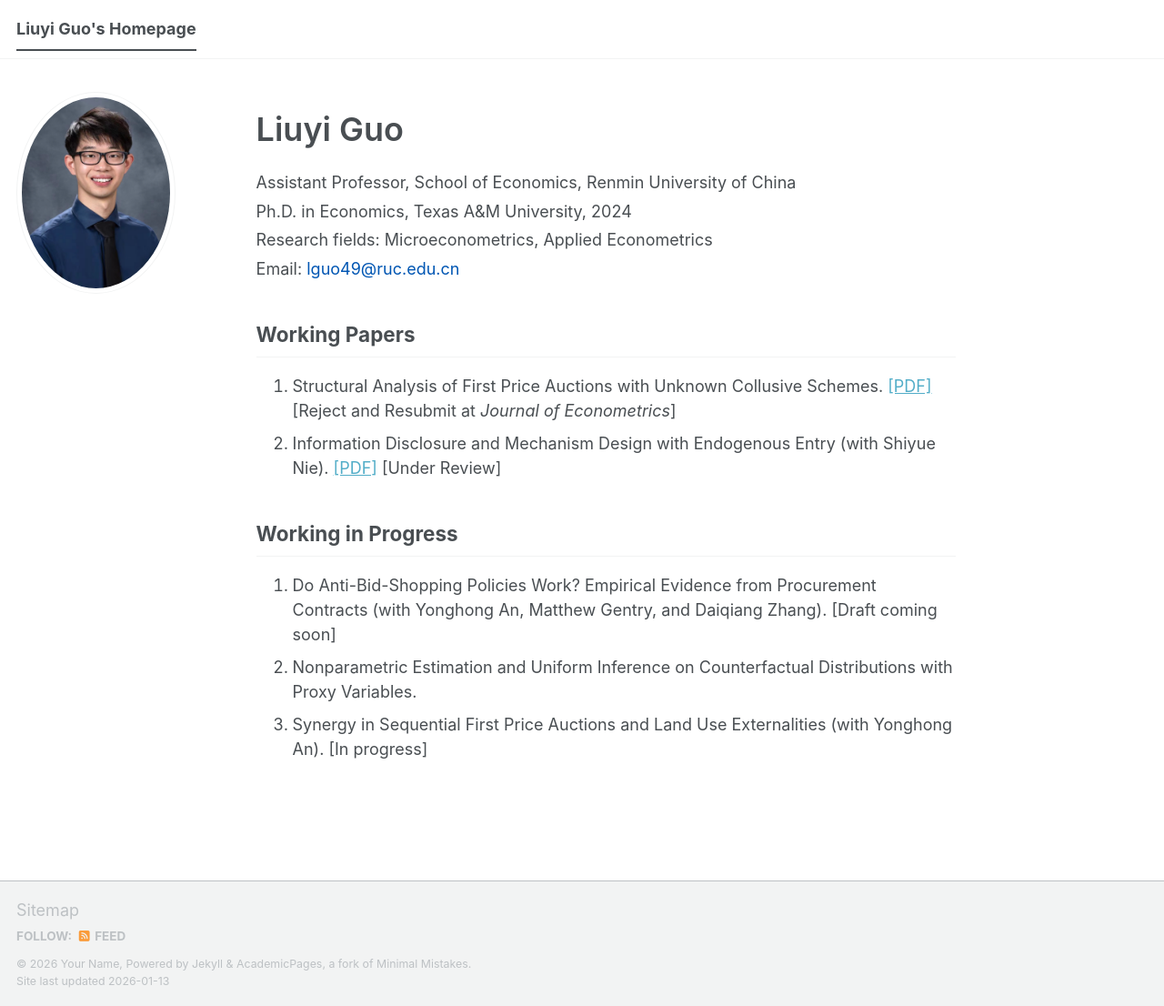
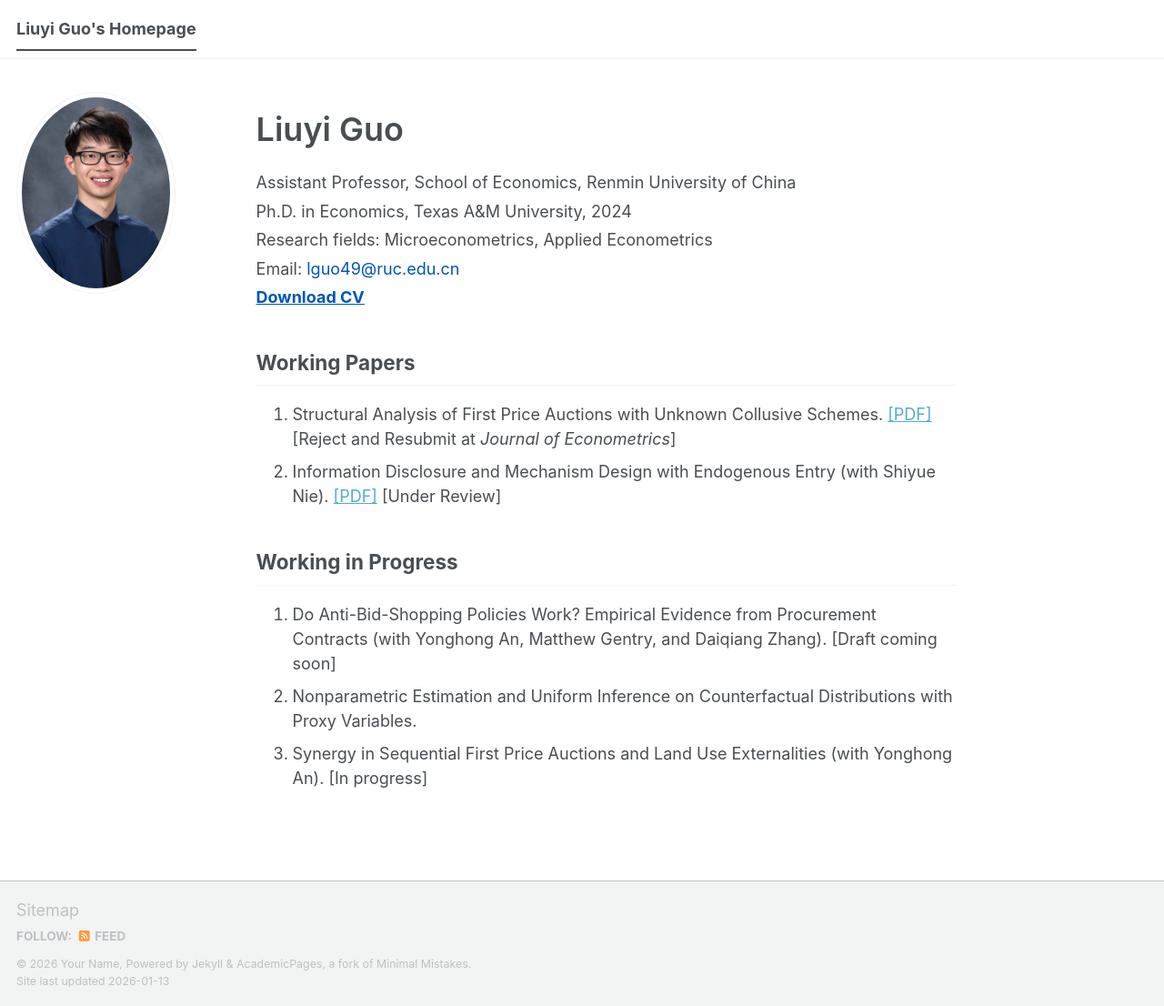
Before and after one commit to guoliuyi/lguo, a Jekyll site: the page built from _pages/about.md, in a window 1280 px wide and 1106 px high. Shown: the whole window at 91% size. Built offline with Jekyll 4.4.1, drawn with Linux system fonts in a browser that asks for light colours; a script bundle is joined from its source files by our own code; library files that are not in the unit come from our copies.

Commit message:
Update about.md

```diff
--- a/_pages/about.md
+++ b/_pages/about.md
@@ -7,29 +7,29 @@ redirect_from:
   - /about.html
 ---
 
-<div style="margin-bottom:1.5em;">
-  <div style="font-size:2rem; font-weight:600; margin-bottom:0.5em;">
+<div class="profile-header" style="margin-bottom:1.5em;">
+  <div class="name" style="font-size:2rem; font-weight:600; margin-bottom:0.5em;">
     Liuyi Guo
   </div>
 
-  <div style="line-height:1.5;">
-    <div style="margin-bottom:0.25em;">
-      Assistant Professor, School of Economics, Renmin University of China
-    </div>
-    <div style="margin-bottom:0.25em;">
-      Ph.D. in Economics, Texas A&amp;M University, 2024
-    </div>
-    <div style="margin-bottom:0.25em;">
-      Research fields: Microeconometrics, Applied Econometrics
-    </div>
-    <div>
-      Email:
-      <a href="mailto:lguo49@ruc.edu.cn" style="color:#0056b3; text-decoration:none;">
-        lguo49@ruc.edu.cn
-      </a>
-    </div>
+  <div class="meta" style="margin-bottom:0.25em; line-height:1.5;">
+    Assistant Professor, School of Economics, Renmin University of China
   </div>
-</div>
+  <div class="meta" style="margin-bottom:0.25em; line-height:1.5;">
+    Ph.D. in Economics, Texas A&amp;M University, 2024
+  </div>
+  <div class="meta" style="margin-bottom:0.25em; line-height:1.5;">
+    Research fields: Microeconometrics, Applied Econometrics
+  </div>
+  <div class="meta" style="margin-bottom:0.25em; line-height:1.5;">
+    Email: <a href="mailto:lguo49@ruc.edu.cn" style="color:#0056b3; text-decoration:none;">lguo49@ruc.edu.cn</a>
+  </div>
+  <div class="meta" style="margin-top:0.25em; line-height:1.5;">
+    <a href="pdfs/LiuyiGuo_CV.pdf" target="_blank" rel="noopener noreferrer" style="color:#0056b3; font-weight:bold;">
+      Download CV
+    </a>
+  </div>
+</div>>
 
 ## Working Papers
 
```
